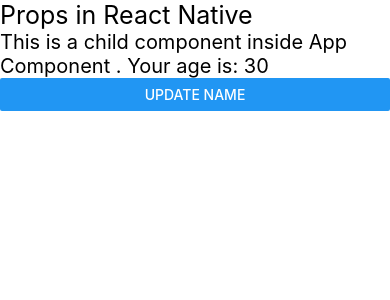
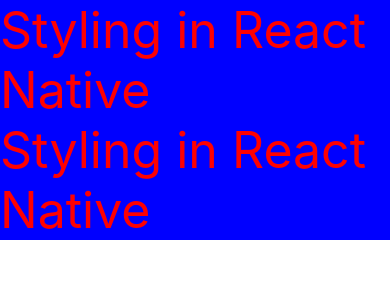
Before and after one commit to ashimaakash03/react-native-series, a React Native app: screen / in a window 390 px wide. Shown: the top 300 px of the page. Built offline with nearby package versions, Linux system fonts and the light colour scheme.

Commit message:
demonstrated inline styling

```diff
--- a/App.tsx
+++ b/App.tsx
@@ -1,23 +1,17 @@
-import React, {useState} from 'react';
-import {Text, View, Button} from 'react-native';
+import React from 'react';
+import {Text, View} from 'react-native';
 
 const App = (): React.JSX.Element => {
-    const [name, setName]= useState("");
   return (
        <>
 	  <View>
-		<Text style={{fontSize: 25, color: "black"}}>Props in React Native {name}</Text>
-		<Child name={name} age={30}/>
-		<Button title="Update Name" onPress={()=>setName("Aayush")}/>
+		<Text style= {{fontSize: 50, backgroundColor: "blue", color: "red"}}>Styling in React Native</Text>
+
+				<Text style= {{fontSize: 50, backgroundColor: "blue", color: "red"}}>Styling in React Native</Text>
+
 	  </View>
         </>
   );
 };
 
-const Child = ({name, age})=>{
-return <View>
-    <Text style={{color: "black", fontSize: 20}}>This is a child component inside App Component {name}. Your age is: {age}</Text>
-</View>
-}
-
 export default App;
```
